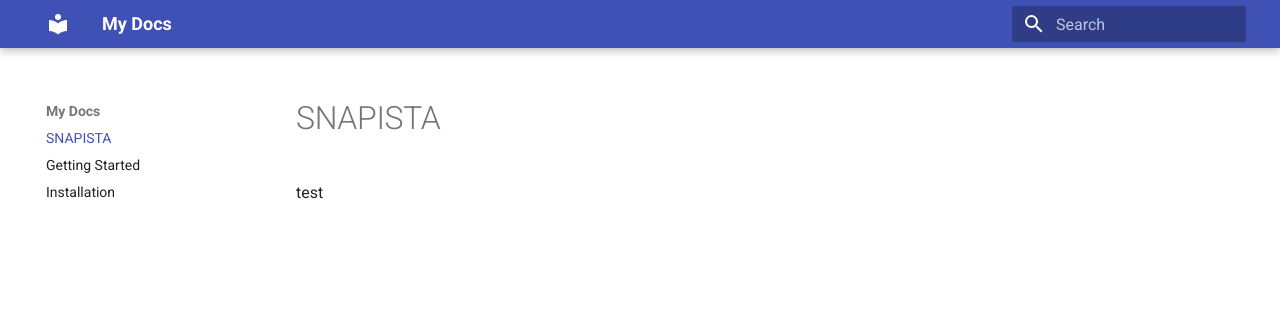
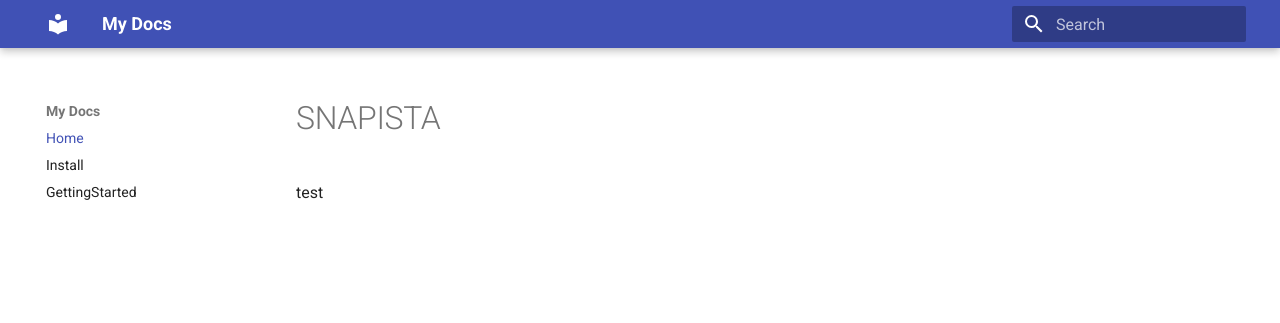
Before and after one commit to snap-contrib/snapista, an MkDocs documentation site: the page built from docs/index.md, in a window 1280 px wide. Shown: the top 323 px of the page. Built offline with MkDocs 1.6.1 and Material for MkDocs 9.7.7, drawn with Linux system fonts in a browser that asks for light colours.

Commit message:
edited mkdocs.yml

```diff
--- a/mkdocs.yml
+++ b/mkdocs.yml
@@ -1,5 +1,10 @@
 site_name: My Docs
 
 theme:
+  name: material
 
-  name: material
+
+nav:
+- Home: 'index.md'
+- Install: 'Install.md'
+- GettingStarted: 'GettingStarted.md'
```
